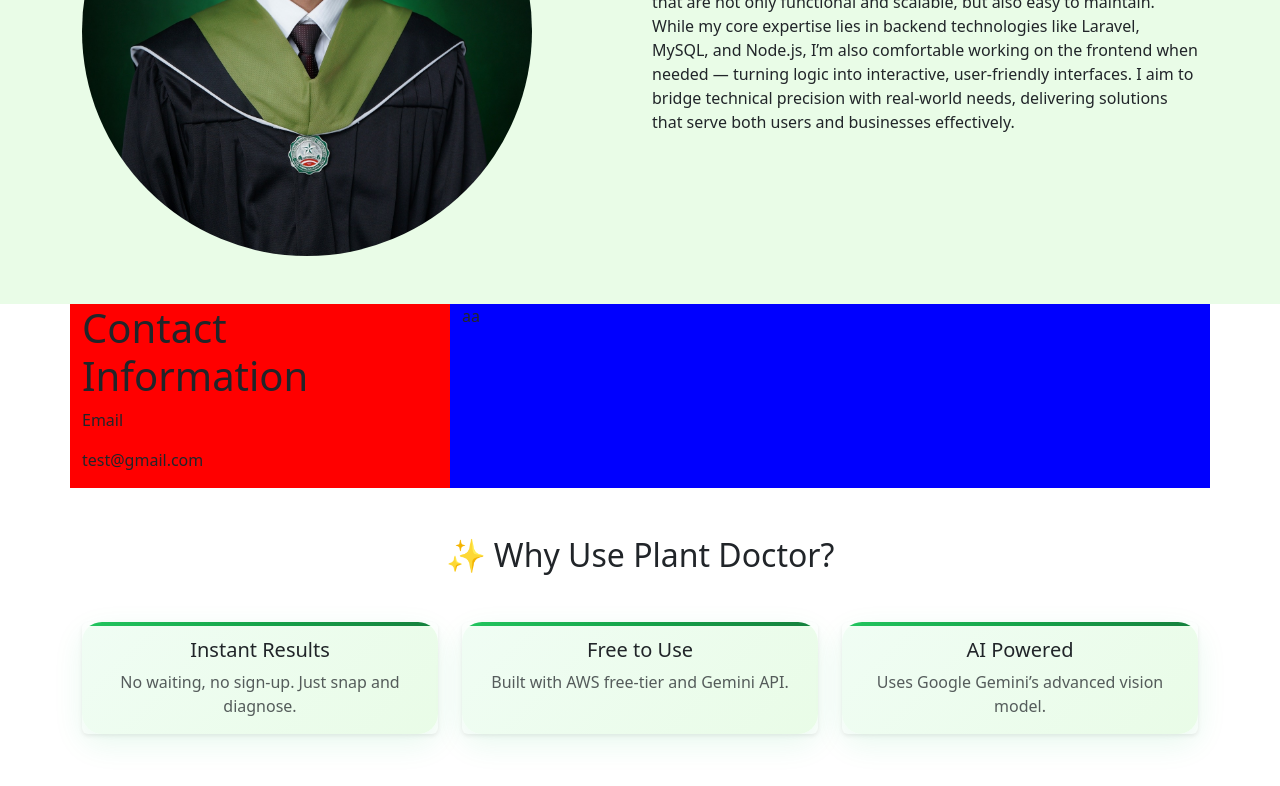
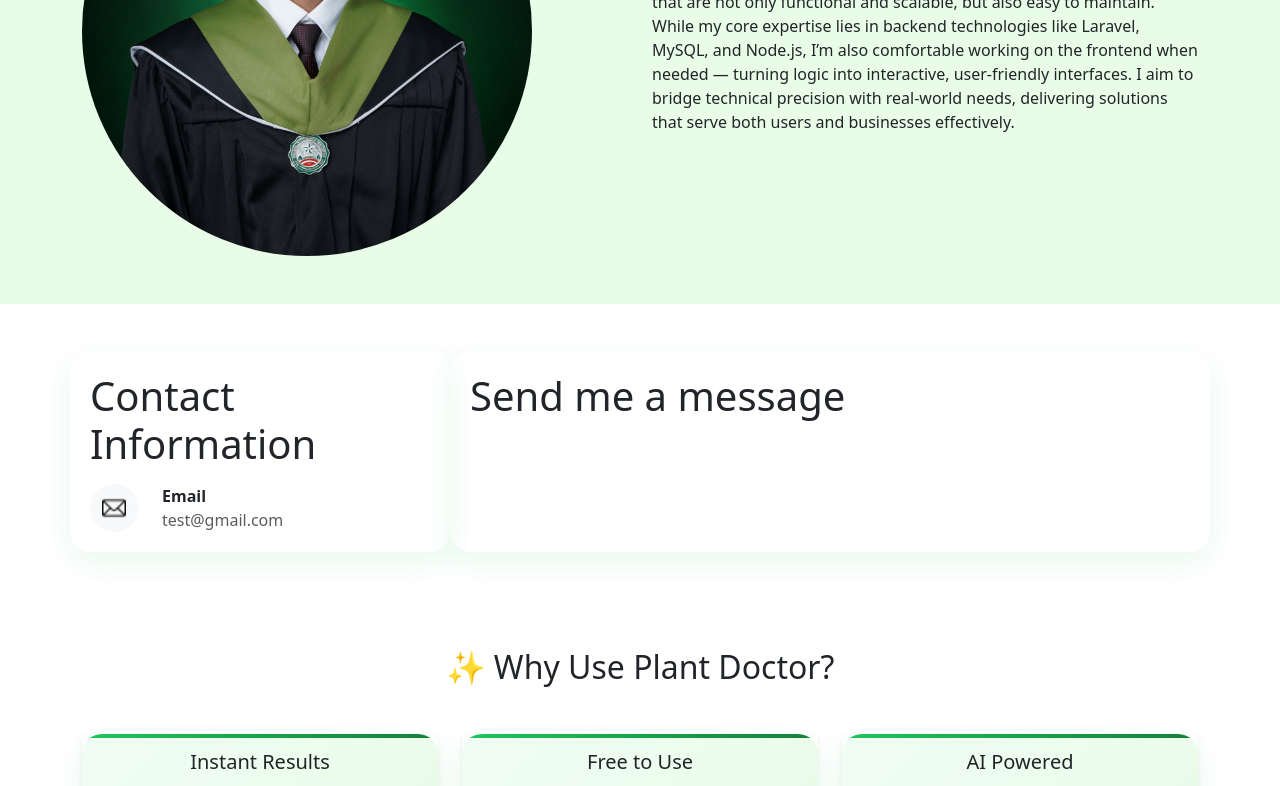
Before and after one commit to NotFerg/plant-doctor, a React (Vite) app: page /about in a window 1280 px wide. Shown: the part 514-1300 px from the top of the page. Built offline with nearby package versions, Linux system fonts and the light colour scheme.

Commit message:
adjustments

```diff
--- a/src/Pages/About.jsx
+++ b/src/Pages/About.jsx
@@ -2,6 +2,7 @@ import React from "react";
 import { Container, Row, Col } from "react-bootstrap";
 import NavBar from "../components/NavBar/NavBar";
 import Pic from "../../src/assets/Pic.jpg";
+import email from "../../src/assets/mail.png";
 import WhyUse from "../components/WhyUse/WhyUse";
 
 const About = () => {
@@ -54,16 +55,49 @@ const About = () => {
           </Row>
         </Container>
       </section>
-      <section>
+      <section className='py-5'>
         <Container>
-          <Row>
-            <Col md={4} style={{ backgroundColor: "red" }}>
+          <Row className='g-4'>
+            <Col
+              md={4}
+              style={{
+                borderRadius: "20px",
+                boxShadow: "0 10px 30px rgba(34, 197, 94, 0.1)",
+                padding: "20px",
+              }}
+              className='bg-white'
+            >
               <h1>Contact Information</h1>
-              <p>Email</p>
-              <p>test@gmail.com</p>
+
+              <Row className='align-items-center mt-3'>
+                <Col xs='auto'>
+                  <div
+                    className='bg-light d-flex align-items-center justify-content-center rounded-circle'
+                    style={{ width: "48px", height: "48px" }}
+                  >
+                    <img
+                      src={email}
+                      alt='Email icon'
+                      style={{ width: "24px", height: "24px" }}
+                    />
+                  </div>
+                </Col>
+                <Col>
+                  <div className='fw-semibold text-dark'>Email</div>
+                  <div className='text-muted'>test@gmail.com</div>
+                </Col>
+              </Row>
             </Col>
-            <Col md={8} style={{ backgroundColor: "blue" }}>
-              aa
+
+            <Col
+              md={8}
+              style={{
+                borderRadius: "20px",
+                boxShadow: "0 10px 30px rgba(34, 197, 94, 0.1)",
+                padding: "20px",
+              }}
+            >
+              <h1>Send me a message</h1>
             </Col>
           </Row>
         </Container>
```
Also changed, not shown: src/assets/mail.png (added).
